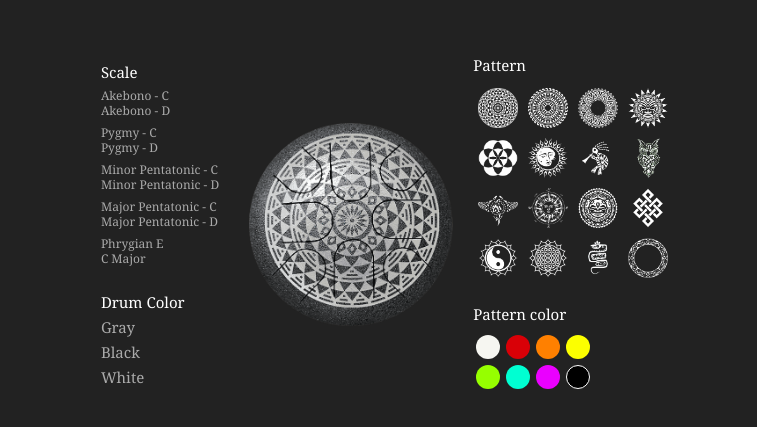
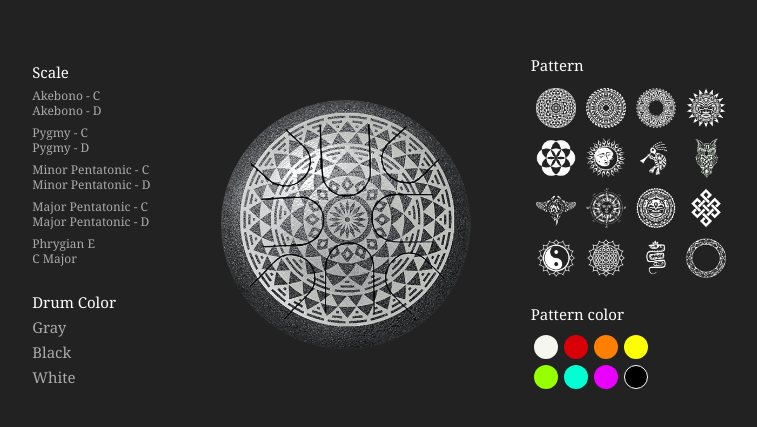
Before and after one commit to Yuvasee/shamba-designer, a React (Create React App) app: page / in a window 1280 px wide. Shown: the part 175-602 px from the top of the page, without its empty margins (258-1015 px from the left). Built offline with nearby package versions, Linux system fonts and the light colour scheme.

Commit message:
Fix for small resolution screens

```diff
--- a/src/App.tsx
+++ b/src/App.tsx
@@ -16,10 +16,12 @@ import { Rotate } from "./components/Rotate";
 const AppDiv = styled.div`
     position: fixed;
     height: 100%;
+    width: 100%;
     overflow: visible;
     display: flex;
     align-items: center;
-    justify-content: center;
+    justify-content: space-evenly;
+    max-width: 800px;
 `;
 
 const AppInnerDiv = styled.div``;
@@ -51,7 +53,7 @@ export const App = () => {
                 <Rotate />
             ) : (
                 <AppDiv>
-                    <AppInnerDiv style={{ marginLeft: "20px" }}>
+                    <AppInnerDiv style={{ marginLeft: "10px" }}>
                         <Scale />
                         <Color />
                     </AppInnerDiv>
@@ -60,7 +62,7 @@ export const App = () => {
                         <Drum />
                     </AppInnerDiv>
 
-                    <AppInnerDiv>
+                    <AppInnerDiv style={{ marginRight: "10px" }}>
                         <Pattern />
                         <PatternColor />
                     </AppInnerDiv>
--- a/src/components/Color.tsx
+++ b/src/components/Color.tsx
@@ -10,6 +10,10 @@ const ColorDiv = styled.div`
     color: ${MENU_ITEM_COLOR};
     font-size: 15px;
     font-family: ${FONT_FAMILY};
+
+    @media (max-height: 300px) {
+        font-size: 11px;
+    }
 `;
 
 const ColorItemDiv = styled.div`
@@ -18,6 +22,10 @@ const ColorItemDiv = styled.div`
 
     &:not(:last-child) {
         margin-bottom: 10px;
+
+        @media (max-height: 300px) {
+            margin-bottom: 5px;
+        }
     }
 
     span {
--- a/src/components/Drum.tsx
+++ b/src/components/Drum.tsx
@@ -9,7 +9,7 @@ type DrumDivProps = {
     bgMultiply: number;
 };
 
-const DRUM_SIZE_PX = 204;
+const DRUM_SIZE_PX = 250;
 
 const DrumDiv = styled.div<DrumDivProps>`
     width: ${DRUM_SIZE_PX}px;
--- a/src/components/Pattern.tsx
+++ b/src/components/Pattern.tsx
@@ -5,10 +5,18 @@ import { StateContext } from "../App";
 import { PropertyHeader } from "../elements/PropertyHeader";
 
 const PATTERN_SIZE_PX = 40;
+const PATTERN_SIZE_XS_PX = 30;
+const MARGIN_PX = 5;
+const MARGIN_XS_PX = 3;
 
 const PatternContainerDiv = styled.div`
     margin-bottom: 24px;
-    max-width: 210px;
+    max-width: ${PATTERN_SIZE_PX * 4 + MARGIN_PX * 8 + 1}px;
+
+    @media screen and (max-height: 300px) {
+        max-width: ${PATTERN_SIZE_XS_PX * 4 + MARGIN_XS_PX * 8 + 1}px;
+        margin-bottom: 15px;
+    }
 `;
 
 const PatternSelectorDiv = styled.div`
@@ -21,11 +29,17 @@ const PatternDiv = styled.div<{ fileName: string }>`
     height: ${PATTERN_SIZE_PX}px;
     background-image: url("/assets/i/patterns/${(p) => p.fileName}.png");
     background-size: cover;
-    margin: 5px;
+    margin: ${MARGIN_PX}px;
     cursor: pointer;
 
     &:hover {
         background-image: url("/assets/i/patterns/${(p) => p.fileName}G.png");
+    }
+
+    @media (max-height: 300px) {
+        width: ${PATTERN_SIZE_XS_PX}px;
+        height: ${PATTERN_SIZE_XS_PX}px;
+        margin: ${MARGIN_XS_PX}px;
     }
 `;
 
--- a/src/components/Rotate.tsx
+++ b/src/components/Rotate.tsx
@@ -1,9 +1,12 @@
 import styled from "styled-components";
 
 const RotateDiv = styled.div`
+    position: fixed;
+    height: 100%;
     display: flex;
     flex-direction: column;
     align-items: center;
+    justify-content: center;
     color: white;
 `;
 
--- a/src/components/Scale.tsx
+++ b/src/components/Scale.tsx
@@ -11,6 +11,11 @@ const ScaleDiv = styled.div`
     font-size: 12px;
     font-family: ${FONT_FAMILY};
     margin-bottom: 30px;
+
+    @media (max-height: 300px) {
+        font-size: 11px;
+        margin-bottom: 15px;
+    }
 `;
 
 const ScaleItemDiv = styled.div`
--- a/src/elements/PropertyHeader.tsx
+++ b/src/elements/PropertyHeader.tsx
@@ -8,6 +8,11 @@ const PropertyHeaderDiv = styled.div`
     font-size: 15px;
     font-family: ${FONT_FAMILY};
     margin-bottom: 10px;
+
+    @media (max-height: 300px) {
+        font-size: 13px;
+        margin-bottom: 7px;
+    }
 `;
 
 export const PropertyHeader: FC<PropsWithChildren<{}>> = ({ children }) => {
```
